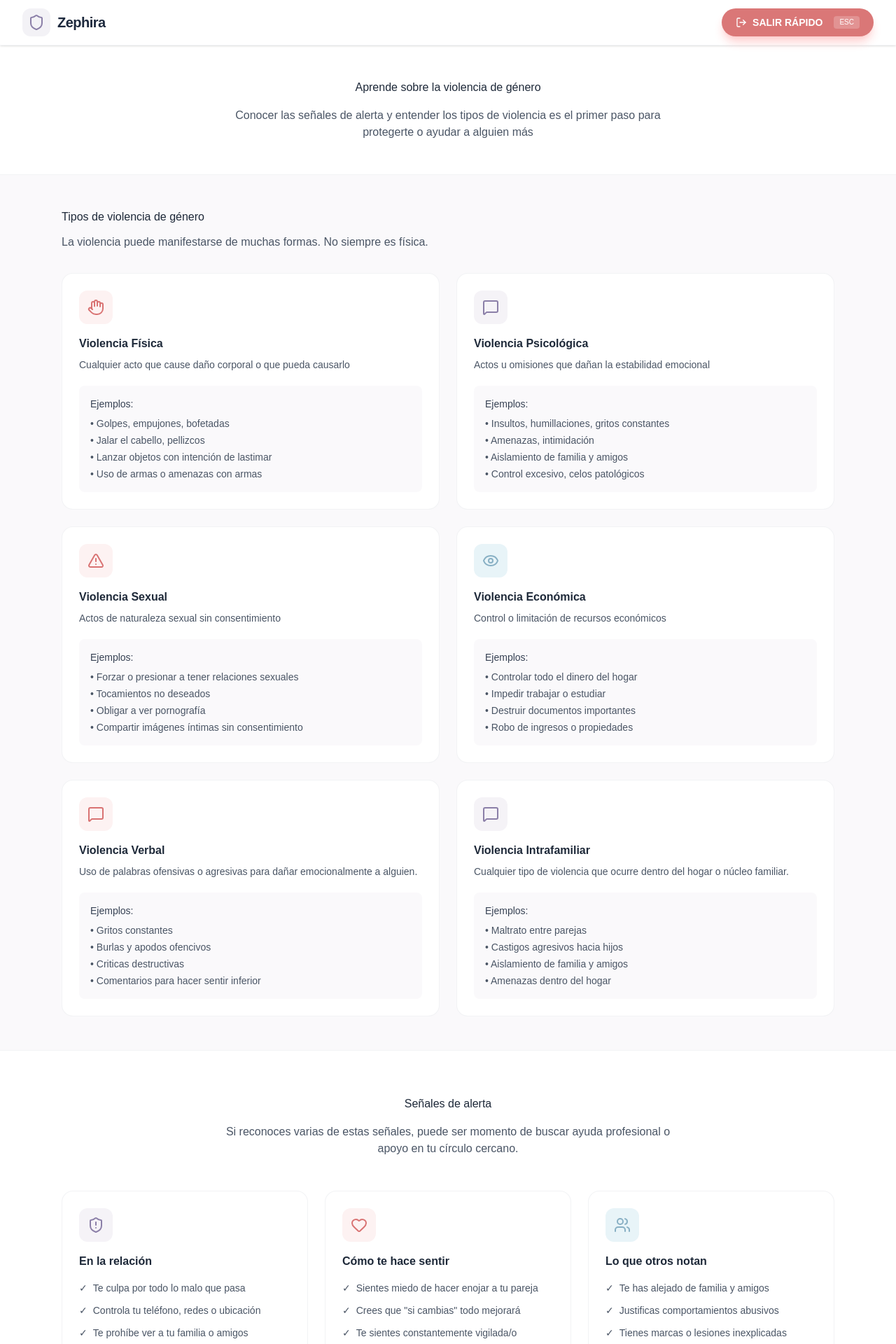
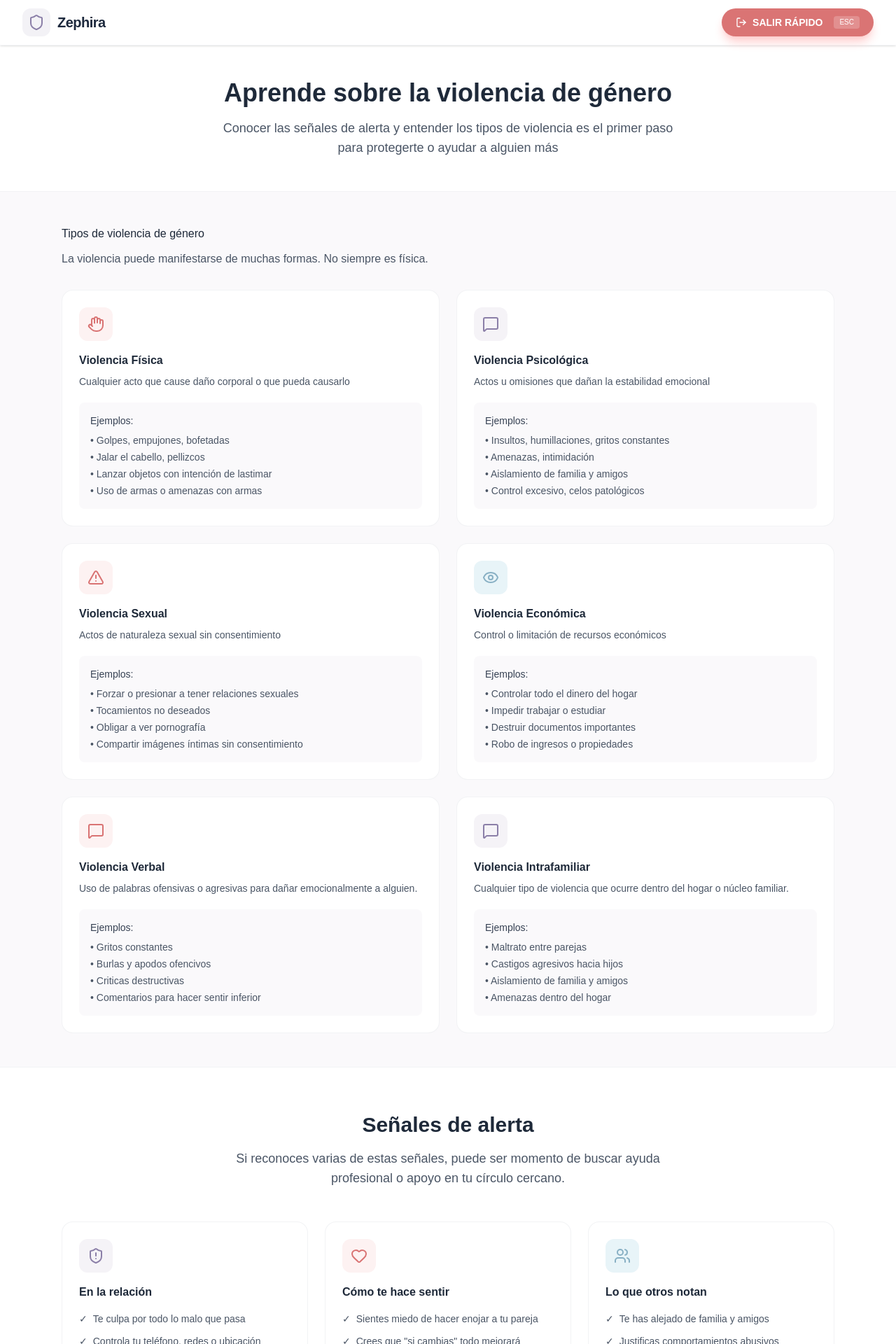
Before and after one commit to Bradon177/Zephira, a Next.js app: page /informacion in a window 1280 px wide. Shown: the top 1920 px of the page at 70% size. Built offline with nearby package versions, Linux system fonts and the light colour scheme.

Commit message:
mejora del header y del chat

```diff
--- a/src/app/chat/page.js
+++ b/src/app/chat/page.js
@@ -4,7 +4,7 @@ import React, { useState, useRef, useEffect } from 'react';
 import Header from '../components/Header';
 import Footer from '../components/Footer';
 import Button from '../ui/button';
-import { Send, Shield, Lock, MessageCircle, ArrowLeft, Loader2 } from 'lucide-react';
+import { Send, Shield, Lock, MessageCircle, ArrowLeft, Loader2, ArrowDown } from 'lucide-react';
 import Link from 'next/link';
 import ReactMarkdown from 'react-markdown';
 import remarkGfm from 'remark-gfm';
@@ -14,8 +14,10 @@ export default function ChatPage() {
   const [messages, setMessages] = useState([]);
   const [inputValue, setInputValue] = useState('');
   const [isLoading, setIsLoading] = useState(false);
+  const [showScrollButton, setShowScrollButton] = useState(false);
   const [sessionId] = useState(`session-${Date.now()}`);
   const messagesEndRef = useRef(null);
+  const scrollContainerRef = useRef(null);
 
   // Inicializar el primer mensaje solo en el cliente para evitar errores de hidratación
   useEffect(() => {
@@ -31,6 +33,15 @@ export default function ChatPage() {
 
   const scrollToBottom = () => {
     messagesEndRef.current?.scrollIntoView({ behavior: "smooth" });
+  };
+
+  const handleScroll = () => {
+    if (scrollContainerRef.current) {
+      const { scrollTop, scrollHeight, clientHeight } = scrollContainerRef.current;
+      // Mostrar botón si el usuario se ha alejado más de 300px del fondo
+      const isNearBottom = scrollHeight - scrollTop - clientHeight < 300;
+      setShowScrollButton(!isNearBottom);
+    }
   };
 
   useEffect(() => {
@@ -109,8 +120,12 @@ export default function ChatPage() {
         </div>
 
         {/* Área de Mensajes */}
-        <div className="flex-1 overflow-y-auto min-h-0 py-6 custom-scrollbar scroll-smooth">
-          <div className="space-y-8 pb-32"> {/* Espacio extra al final para el input flotante */}
+        <div
+          ref={scrollContainerRef}
+          onScroll={handleScroll}
+          className="flex-1 overflow-y-auto min-h-0 py-6 custom-scrollbar scroll-smooth"
+        >
+          <div className="space-y-8 pb-32 relative"> {/* Espacio extra al final para el input flotante */}
             {messages.map((message) => (
               <div
                 key={message.id}
@@ -155,6 +170,17 @@ export default function ChatPage() {
             )}
             <div ref={messagesEndRef} />
           </div>
+
+          {/* Botón flotante para bajar al final */}
+          {showScrollButton && (
+            <button
+              onClick={scrollToBottom}
+              className="fixed bottom-32 right-8 md:right-12 z-20 p-3 bg-white border border-gray-100 rounded-full shadow-xl text-[#8b7fa8] hover:bg-gray-50 transition-all duration-300 animate-in fade-in zoom-in slide-in-from-bottom-4"
+              aria-label="Ir al final"
+            >
+              <ArrowDown className="w-5 h-5" />
+            </button>
+          )}
         </div>
 
         {/* Input de Mensaje - Estilo ChatGPT (Flotante/Sticky) */}
--- a/src/app/components/Header.jsx
+++ b/src/app/components/Header.jsx
@@ -3,6 +3,7 @@
 import React from 'react'
 import { Shield, LogOut, Zap } from "lucide-react";
 import Button from "../ui/button";
+import Link from "next/link";
 
 export default function Header() {
   const handleQuickExit = () => {
@@ -17,12 +18,12 @@ export default function Header() {
   return (
     <header className="bg-white/95 backdrop-blur-md border-b border-gray-100 sticky top-0 z-50 shadow-sm">
         <div className="max-w-7xl mx-auto px-4 md:px-8 py-3 flex justify-between items-center">
-          <div className="flex items-center gap-2.5">
+          <Link href="/" className="flex items-center gap-2.5 hover:opacity-80 transition-opacity">
             <div className="p-2 bg-[#8b7fa8]/10 rounded-xl">
               <Shield className="w-6 h-6 text-[#8b7fa8]" />
             </div>
             <span className="text-slate-800 font-bold text-xl tracking-tight">Zephira</span>
-          </div>
+          </Link>
 
           <div className="flex items-center gap-4">
             <button
--- a/src/app/informacion/page.js
+++ b/src/app/informacion/page.js
@@ -9,10 +9,10 @@ export default function page() {
   return (
     <div className="min-h-screen bg-[#faf9fb]">
       <Header />
-        <section className="bg-white border-b border-gray-200/50 py-12">
+      <section className="bg-white border-b border-gray-200/50 py-12">
         <div className="max-w-4xl mx-auto px-6 text-center">
-          <h1 className="mb-4 text-gray-800">Aprende sobre la violencia de género</h1>
-          <p className="text-gray-600 max-w-2xl mx-auto">
+          <h1 className="text-4xl font-bold mb-4 text-gray-800">Aprende sobre la violencia de género</h1>
+          <p className="text-lg text-gray-600 max-w-2xl mx-auto">
             Conocer las señales de alerta y entender los tipos de violencia es el primer paso para protegerte o ayudar a alguien más
           </p>
         </div>
@@ -153,8 +153,8 @@ export default function page() {
       <section className="bg-white border-y border-gray-200/50 py-16">
         <div className="max-w-6xl mx-auto px-6">
           <div className="text-center mb-12">
-            <h2 className="mb-4 text-gray-800">Señales de alerta</h2>
-            <p className="text-gray-600 max-w-2xl mx-auto">Si reconoces varias de estas señales, puede ser momento de buscar ayuda profesional o apoyo en tu círculo cercano.</p>
+            <h2 className="text-3xl font-bold mb-4 text-gray-800">Señales de alerta</h2>
+            <p className="text-lg text-gray-600 max-w-2xl mx-auto">Si reconoces varias de estas señales, puede ser momento de buscar ayuda profesional o apoyo en tu círculo cercano.</p>
           </div>
 
           <div className="grid md:grid-cols-3 gap-6">
```
